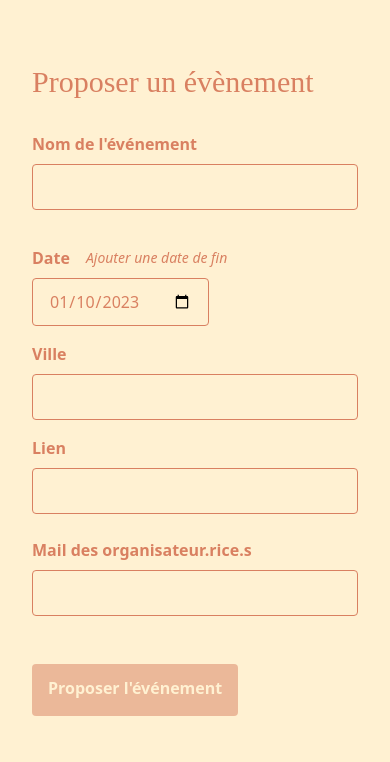
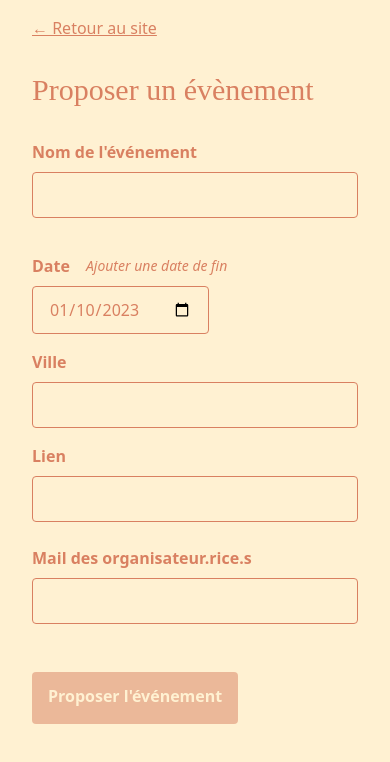
Before and after one commit to mickheudre/bricabrac, a Nuxt app: page /contribuer in a window 390 px wide. Shown: the top 762 px of the page. Built offline with nearby package versions, Linux system fonts and the light colour scheme; a web font is replaced by a local one.

Commit message:
bouton retour

```diff
--- a/pages/contribuer.vue
+++ b/pages/contribuer.vue
@@ -1,6 +1,10 @@
 <template>
+    <div class="h-full">
+        <div class="py-4">
+            <NuxtLink to="/" class="text-persian underline mx-8 mt-12">← Retour au site</NuxtLink>
+        </div>
         <form class="max-w-lg md:mx-auto mx-8">
-        <h2 class="mb-8 pt-16 font-brand text-persian text-3xl ">Proposer un évènement</h2>
+            <h2 class="mb-8 pt-4 sm:pt-16 font-brand text-persian text-3xl ">Proposer un évènement</h2>
             <div class="flex flex-wrap -mx-3 mb-6">
                 <div class="w-full px-3 mb-6 md:mb-0">
                     <label class="block text-persian text-md font-bold mb-2" for="grid-name">
@@ -56,6 +60,7 @@
             <Spinner class="text-persian mx-4" :class="running ? 'block' : 'hidden'"/>
         </div>
     </form>
+</div>
 </template>
 
 <script>
```
Lines whose indentation alone changed are shown as unchanged.
